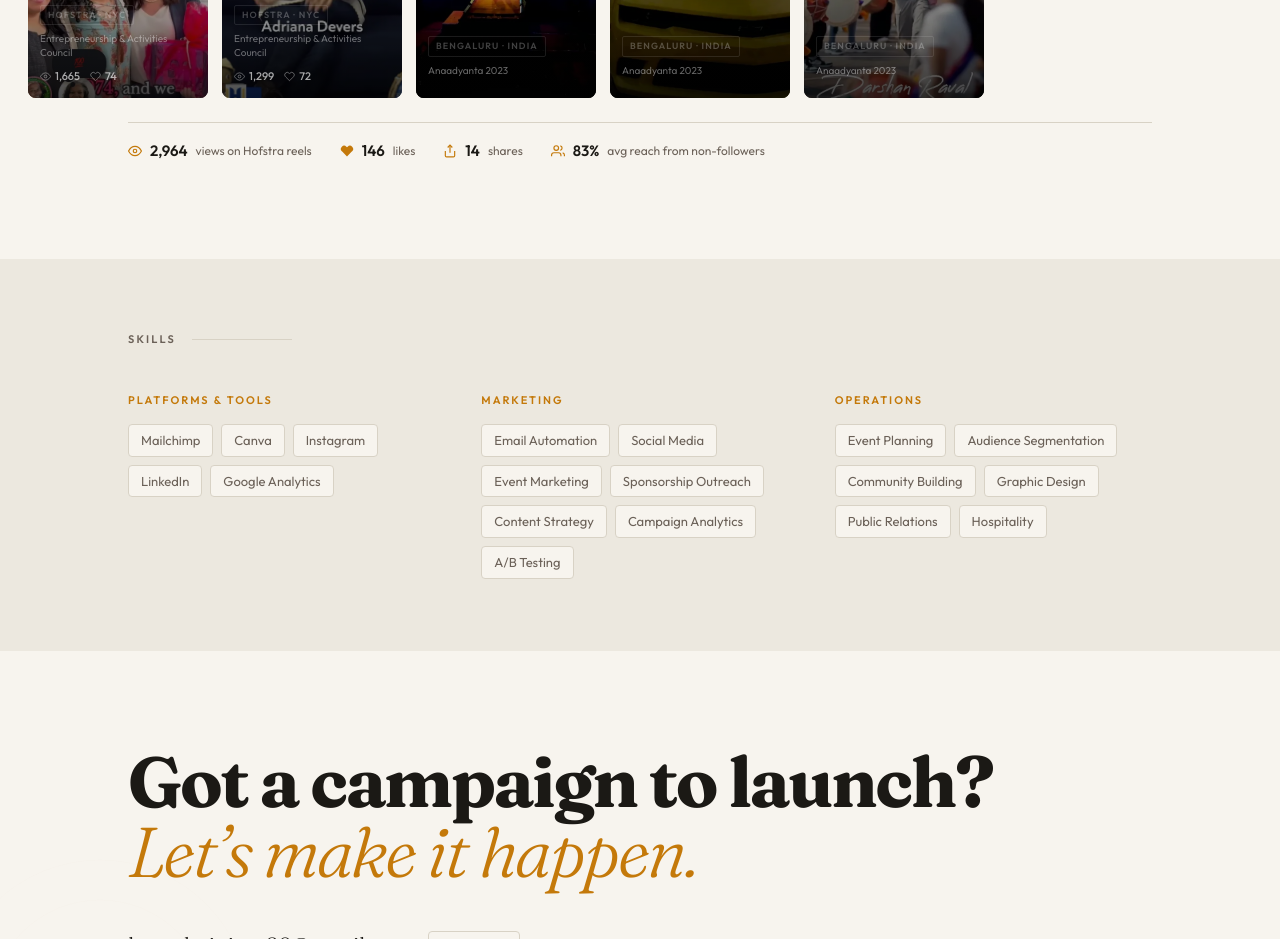
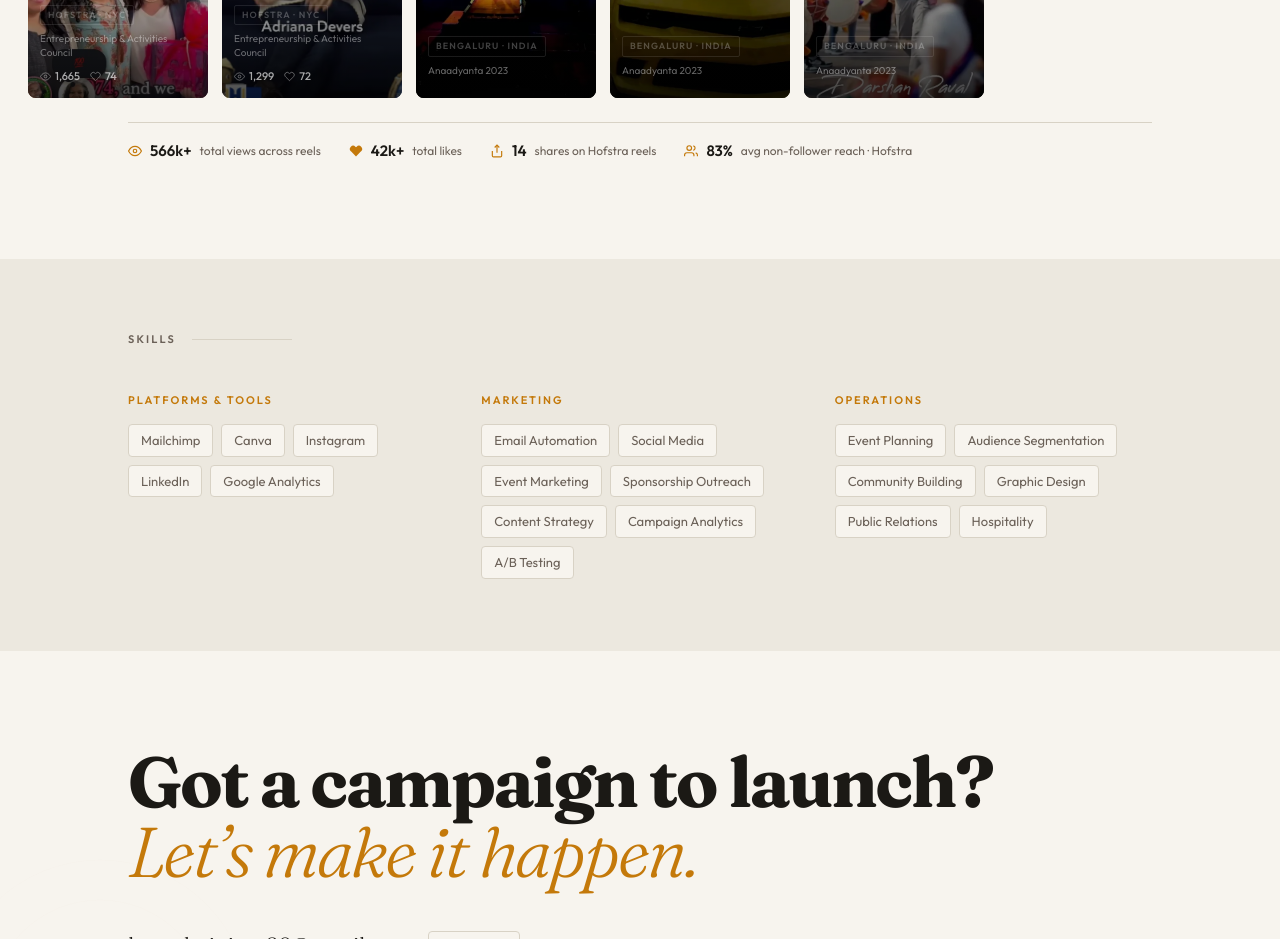
Before and after one commit to komala-b-srinivas/marketing-portfolio, a plain HTML site: page index.html in a window 1280 px wide. Shown: the part 4600-5539 px from the top of the page. Drawn offline with Linux system fonts and the light colour scheme.

Commit message:
Update reel metrics with Anaadyanta view and like counts
566k+ total views and 42k+ likes across all 5 reels (Anaadyanta:
263k+142k+161k views, 3k+12k+27k likes; Hofstra: 2,964 views).

Co-Authored-By: Claude Sonnet 4.6 <noreply@anthropic.com>

```diff
--- a/index.html
+++ b/index.html
@@ -879,23 +879,23 @@ footer { border-top:1px solid var(--border); padding-block:24px; }
     <div class="social-metrics">
       <div class="social-metric-item">
         <svg viewBox="0 0 24 24" fill="none" stroke="currentColor" stroke-width="2"><path d="M1 12s4-8 11-8 11 8 11 8-4 8-11 8-11-8-11-8z"/><circle cx="12" cy="12" r="3"/></svg>
-        <span class="social-metric-val">2,964</span>
-        <span class="social-metric-lbl">views on Hofstra reels</span>
+        <span class="social-metric-val">566k+</span>
+        <span class="social-metric-lbl">total views across reels</span>
       </div>
       <div class="social-metric-item">
         <svg viewBox="0 0 24 24" fill="currentColor"><path d="M20.84 4.61a5.5 5.5 0 0 0-7.78 0L12 5.67l-1.06-1.06a5.5 5.5 0 0 0-7.78 7.78l1.06 1.06L12 21.23l7.78-7.78 1.06-1.06a5.5 5.5 0 0 0 0-7.78z"/></svg>
-        <span class="social-metric-val">146</span>
-        <span class="social-metric-lbl">likes</span>
+        <span class="social-metric-val">42k+</span>
+        <span class="social-metric-lbl">total likes</span>
       </div>
       <div class="social-metric-item">
         <svg viewBox="0 0 24 24" fill="none" stroke="currentColor" stroke-width="2"><path d="M4 12v8a2 2 0 0 0 2 2h12a2 2 0 0 0 2-2v-8"/><polyline points="16 6 12 2 8 6"/><line x1="12" y1="2" x2="12" y2="15"/></svg>
         <span class="social-metric-val">14</span>
-        <span class="social-metric-lbl">shares</span>
+        <span class="social-metric-lbl">shares on Hofstra reels</span>
       </div>
       <div class="social-metric-item">
         <svg viewBox="0 0 24 24" fill="none" stroke="currentColor" stroke-width="2"><path d="M17 21v-2a4 4 0 0 0-4-4H5a4 4 0 0 0-4 4v2"/><circle cx="9" cy="7" r="4"/><path d="M23 21v-2a4 4 0 0 0-3-3.87"/><path d="M16 3.13a4 4 0 0 1 0 7.75"/></svg>
         <span class="social-metric-val">83%</span>
-        <span class="social-metric-lbl">avg reach from non-followers</span>
+        <span class="social-metric-lbl">avg non-follower reach · Hofstra</span>
       </div>
     </div>
   </div>
```
